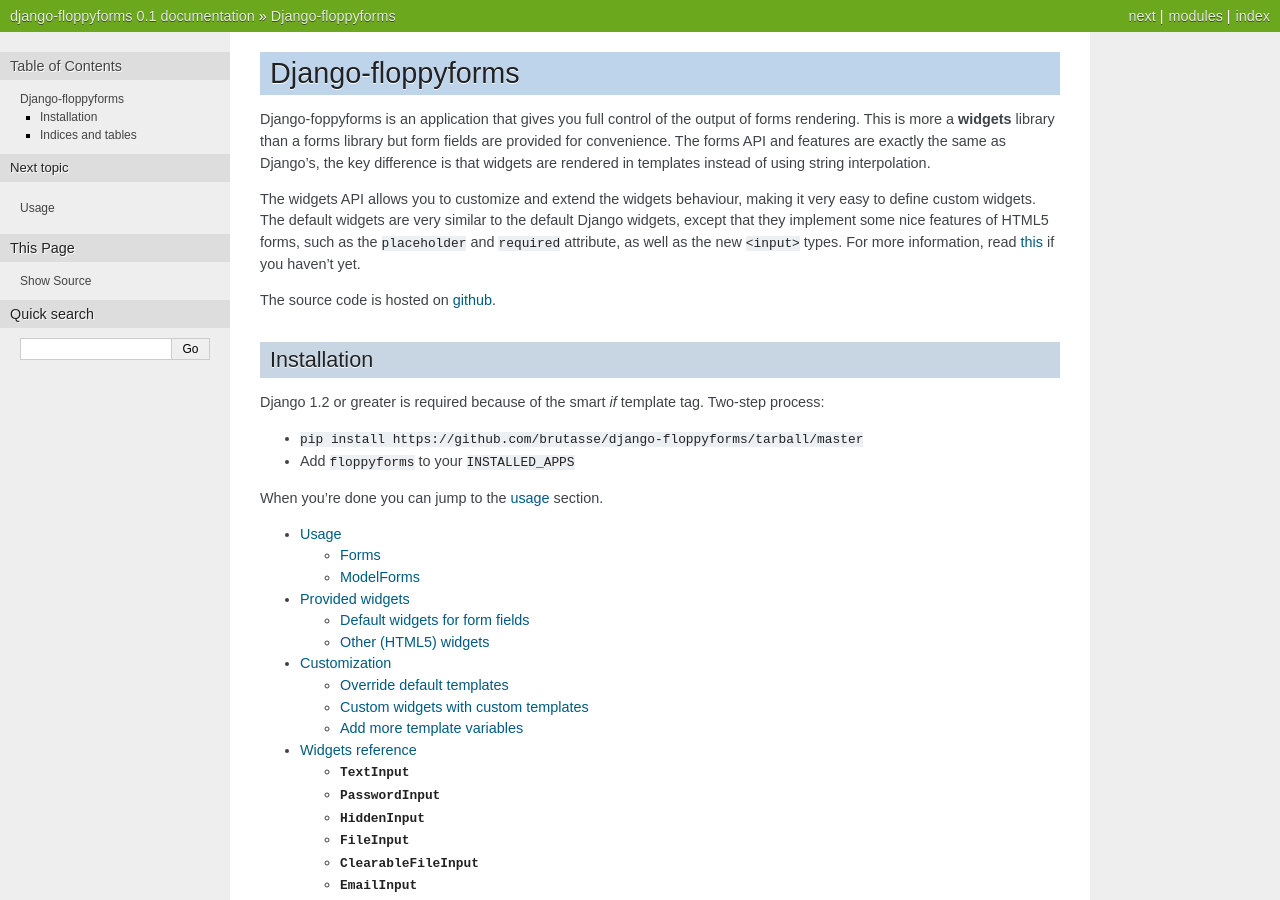
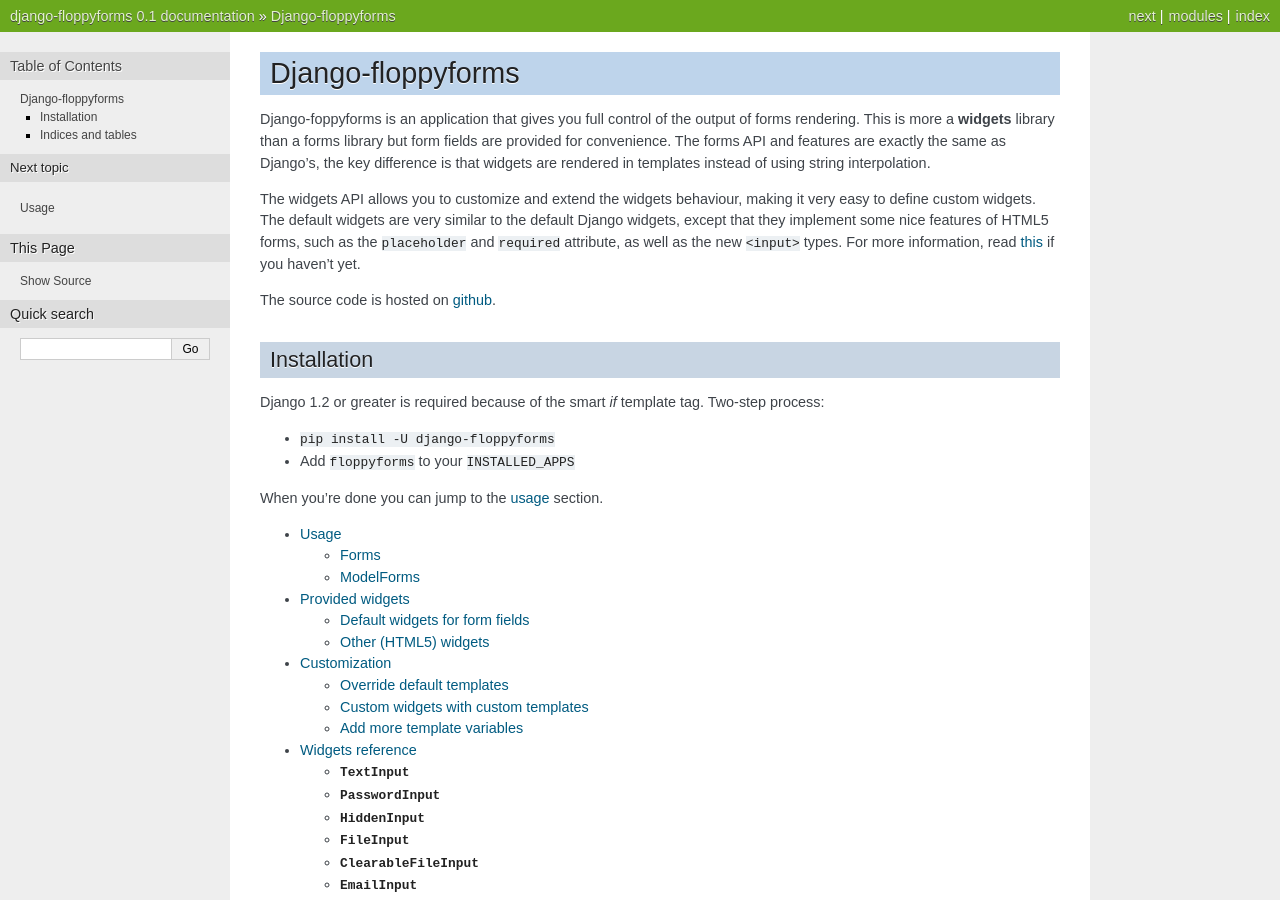
Before and after one commit to jazzband/django-floppyforms, a Sphinx documentation site: the page built from docs/index.rst, in a window 1280 px wide and 900 px high. Built offline with Sphinx 7.4.7, drawn with Linux system fonts in a browser that asks for light colours; some of the changed lines change nothing that is shown.

Commit message:
Correct installation instructions on the docs too

```diff
--- a/docs/index.rst
+++ b/docs/index.rst
@@ -26,7 +26,7 @@
 Django 1.2 or greater is required because of the smart *if* template tag.
 Two-step process:
 
-* ``pip install https://github.com/brutasse/django-floppyforms/tarball/master``
+* ``pip install -U django-floppyforms``
 * Add ``floppyforms`` to your ``INSTALLED_APPS``
 
 When you're done you can jump to the :doc:`usage <usage>` section.
```
